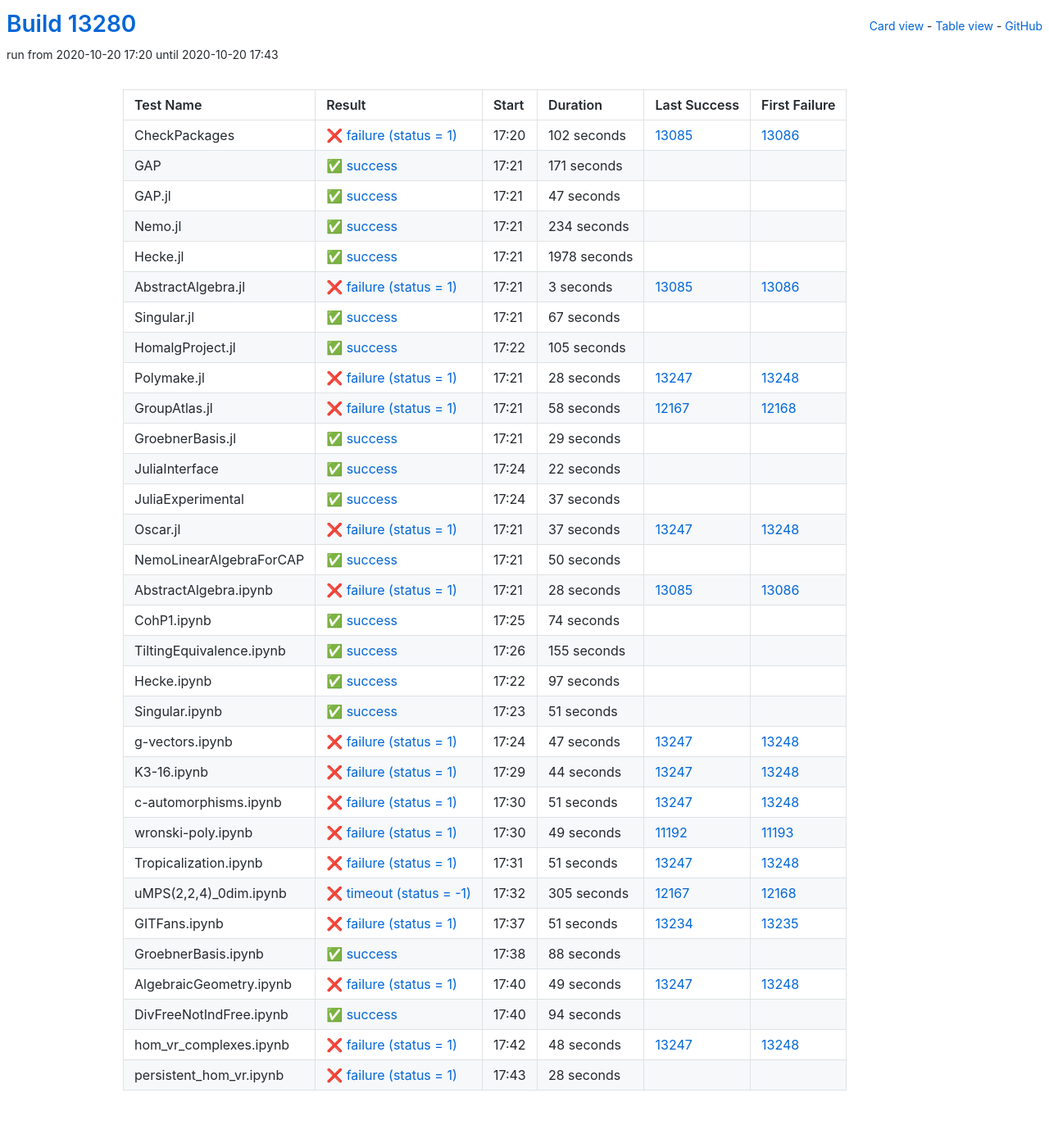
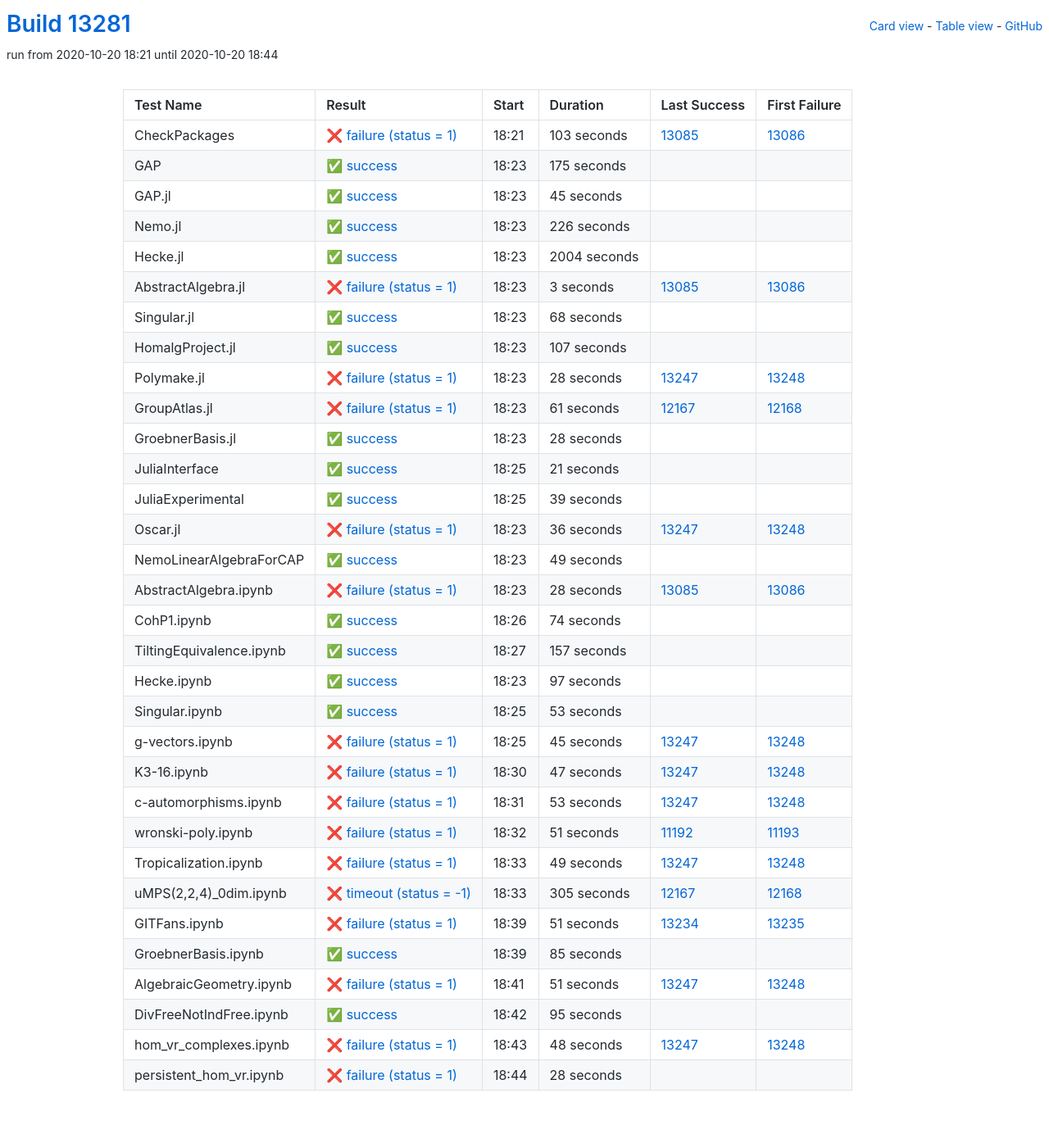
Before and after one commit to oscar-system/oscar-ci-status, a Jekyll site: the page built from table.html, in a window 1280 px wide. Shown: the whole page at 82% size. Built offline with Jekyll 4.4.1, drawn with Linux system fonts in a browser that asks for light colours.

Commit message:
Build #13281

```diff
--- a/_data/ci.yml
+++ b/_data/ci.yml
@@ -1,6 +1,6 @@
 ---
-build: 13280
-build_url: https://oscarci.mathematik.uni-kl.de/job/oscar/13280/
+build: 13281
+build_url: https://oscarci.mathematik.uni-kl.de/job/oscar/13281/
 job: oscar
 organization: oscar-system
 repo: oscar-ci-status
@@ -8,68 +8,68 @@
 tests:
 - name: CheckPackages
   id: checkpackages
-  log: https://oscarci.mathematik.uni-kl.de/job/oscar/13280/artifact/logs/build-13280/CheckPackages.log
-  start: 2020-10-20 17:20
+  log: https://oscarci.mathematik.uni-kl.de/job/oscar/13281/artifact/logs/build-13281/CheckPackages.log
+  start: 2020-10-20 18:21
   success: false
   exitcode: 1
   status: failure
-  duration: 102
+  duration: 103
   last_success: 13085
   last_success_url: https://oscarci.mathematik.uni-kl.de/job/oscar/13085/
   first_failure: 13086
   first_failure_url: https://oscarci.mathematik.uni-kl.de/job/oscar/13086/
 - name: GAP
   id: gap
-  log: https://oscarci.mathematik.uni-kl.de/job/oscar/13280/artifact/logs/build-13280/GAP.log
-  start: 2020-10-20 17:21
+  log: https://oscarci.mathematik.uni-kl.de/job/oscar/13281/artifact/logs/build-13281/GAP.log
+  start: 2020-10-20 18:23
   success: true
   exitcode: 0
   status: success
-  duration: 171
+  duration: 175
   last_success: false
   last_success_url:
   first_failure: false
   first_failure_url:
 - name: GAP.jl
   id: gap-jl
-  log: https://oscarci.mathematik.uni-kl.de/job/oscar/13280/artifact/logs/build-13280/GAP.jl.log
-  start: 2020-10-20 17:21
+  log: https://oscarci.mathematik.uni-kl.de/job/oscar/13281/artifact/logs/build-13281/GAP.jl.log
+  start: 2020-10-20 18:23
   success: true
   exitcode: 0
   status: success
-  duration: 47
+  duration: 45
   last_success: false
   last_success_url:
   first_failure: false
   first_failure_url:
 - name: Nemo.jl
   id: nemo-jl
-  log: https://oscarci.mathematik.uni-kl.de/job/oscar/13280/artifact/logs/build-13280/Nemo.jl.log
-  start: 2020-10-20 17:21
+  log: https://oscarci.mathematik.uni-kl.de/job/oscar/13281/artifact/logs/build-13281/Nemo.jl.log
+  start: 2020-10-20 18:23
   success: true
   exitcode: 0
   status: success
-  duration: 234
+  duration: 226
   last_success: false
   last_success_url:
   first_failure: false
   first_failure_url:
 - name: Hecke.jl
   id: hecke-jl
-  log: https://oscarci.mathematik.uni-kl.de/job/oscar/13280/artifact/logs/build-13280/Hecke.jl.log
-  start: 2020-10-20 17:21
+  log: https://oscarci.mathematik.uni-kl.de/job/oscar/13281/artifact/logs/build-13281/Hecke.jl.log
+  start: 2020-10-20 18:23
   success: true
   exitcode: 0
   status: success
-  duration: 1978
+  duration: 2004
   last_success: false
   last_success_url:
   first_failure: false
   first_failure_url:
 - name: AbstractAlgebra.jl
   id: abstractalgebra-jl
-  log: https://oscarci.mathematik.uni-kl.de/job/oscar/13280/artifact/logs/build-13280/AbstractAlgebra.jl.log
-  start: 2020-10-20 17:21
+  log: https://oscarci.mathematik.uni-kl.de/job/oscar/13281/artifact/logs/build-13281/AbstractAlgebra.jl.log
+  start: 2020-10-20 18:23
   success: false
   exitcode: 1
   status: failure
@@ -80,32 +80,32 @@
   first_failure_url: https://oscarci.mathematik.uni-kl.de/job/oscar/13086/
 - name: Singular.jl
   id: singular-jl
-  log: https://oscarci.mathematik.uni-kl.de/job/oscar/13280/artifact/logs/build-13280/Singular.jl.log
-  start: 2020-10-20 17:21
+  log: https://oscarci.mathematik.uni-kl.de/job/oscar/13281/artifact/logs/build-13281/Singular.jl.log
+  start: 2020-10-20 18:23
   success: true
   exitcode: 0
   status: success
-  duration: 67
+  duration: 68
   last_success: false
   last_success_url:
   first_failure: false
   first_failure_url:
 - name: HomalgProject.jl
   id: homalgproject-jl
-  log: https://oscarci.mathematik.uni-kl.de/job/oscar/13280/artifact/logs/build-13280/HomalgProject.jl.log
-  start: 2020-10-20 17:22
+  log: https://oscarci.mathematik.uni-kl.de/job/oscar/13281/artifact/logs/build-13281/HomalgProject.jl.log
+  start: 2020-10-20 18:23
   success: true
   exitcode: 0
   status: success
-  duration: 105
+  duration: 107
   last_success: false
   last_success_url:
   first_failure: false
   first_failure_url:
 - name: Polymake.jl
   id: polymake-jl
-  log: https://oscarci.mathematik.uni-kl.de/job/oscar/13280/artifact/logs/build-13280/Polymake.jl.log
-  start: 2020-10-20 17:21
+  log: https://oscarci.mathematik.uni-kl.de/job/oscar/13281/artifact/logs/build-13281/Polymake.jl.log
+  start: 2020-10-20 18:23
   success: false
   exitcode: 1
   status: failure
@@ -116,80 +116,80 @@
   first_failure_url: https://oscarci.mathematik.uni-kl.de/job/oscar/13248/
 - name: GroupAtlas.jl
   id: groupatlas-jl
-  log: https://oscarci.mathematik.uni-kl.de/job/oscar/13280/artifact/logs/build-13280/GroupAtlas.jl.log
-  start: 2020-10-20 17:21
+  log: https://oscarci.mathematik.uni-kl.de/job/oscar/13281/artifact/logs/build-13281/GroupAtlas.jl.log
+  start: 2020-10-20 18:23
   success: false
   exitcode: 1
   status: failure
-  duration: 58
+  duration: 61
   last_success: 12167
   last_success_url: https://oscarci.mathematik.uni-kl.de/job/oscar/12167/
   first_failure: 12168
   first_failure_url: https://oscarci.mathematik.uni-kl.de/job/oscar/12168/
 - name: GroebnerBasis.jl
   id: groebnerbasis-jl
-  log: https://oscarci.mathematik.uni-kl.de/job/oscar/13280/artifact/logs/build-13280/GroebnerBasis.jl.log
-  start: 2020-10-20 17:21
+  log: https://oscarci.mathematik.uni-kl.de/job/oscar/13281/artifact/logs/build-13281/GroebnerBasis.jl.log
+  start: 2020-10-20 18:23
   success: true
   exitcode: 0
   status: success
-  duration: 29
+  duration: 28
   last_success: false
   last_success_url:
   first_failure: false
   first_failure_url:
 - name: JuliaInterface
   id: juliainterface
-  log: https://oscarci.mathematik.uni-kl.de/job/oscar/13280/artifact/logs/build-13280/JuliaInterface.log
-  start: 2020-10-20 17:24
+  log: https://oscarci.mathematik.uni-kl.de/job/oscar/13281/artifact/logs/build-13281/JuliaInterface.log
+  start: 2020-10-20 18:25
   success: true
   exitcode: 0
   status: success
-  duration: 22
+  duration: 21
   last_success: false
   last_success_url:
   first_failure: false
   first_failure_url:
 - name: JuliaExperimental
   id: juliaexperimental
-  log: https://oscarci.mathematik.uni-kl.de/job/oscar/13280/artifact/logs/build-13280/JuliaExperimental.log
-  start: 2020-10-20 17:24
+  log: https://oscarci.mathematik.uni-kl.de/job/oscar/13281/artifact/logs/build-13281/JuliaExperimental.log
+  start: 2020-10-20 18:25
   success: true
   exitcode: 0
   status: success
-  duration: 37
+  duration: 39
   last_success: false
   last_success_url:
   first_failure: false
   first_failure_url:
 - name: Oscar.jl
   id: oscar-jl
-  log: https://oscarci.mathematik.uni-kl.de/job/oscar/13280/artifact/logs/build-13280/Oscar.jl.log
-  start: 2020-10-20 17:21
+  log: https://oscarci.mathematik.uni-kl.de/job/oscar/13281/artifact/logs/build-13281/Oscar.jl.log
+  start: 2020-10-20 18:23
   success: false
   exitcode: 1
   status: failure
-  duration: 37
+  duration: 36
   last_success: 13247
   last_success_url: https://oscarci.mathematik.uni-kl.de/job/oscar/13247/
   first_failure: 13248
   first_failure_url: https://oscarci.mathematik.uni-kl.de/job/oscar/13248/
 - name: NemoLinearAlgebraForCAP
   id: nemolinearalgebraforcap
-  log: https://oscarci.mathematik.uni-kl.de/job/oscar/13280/artifact/logs/build-13280/NemoLinearAlgebraForCAP.log
-  start: 2020-10-20 17:21
+  log: https://oscarci.mathematik.uni-kl.de/job/oscar/13281/artifact/logs/build-13281/NemoLinearAlgebraForCAP.log
+  start: 2020-10-20 18:23
   success: true
   exitcode: 0
   status: success
-  duration: 50
+  duration: 49
   last_success: false
   last_success_url:
   first_failure: false
   first_failure_url:
 - name: AbstractAlgebra.ipynb
   id: abstractalgebra-ipynb
-  log: https://oscarci.mathematik.uni-kl.de/job/oscar/13280/artifact/logs/build-13280/AbstractAlgebra.ipynb.log
-  start: 2020-10-20 17:21
+  log: https://oscarci.mathematik.uni-kl.de/job/oscar/13281/artifact/logs/build-13281/AbstractAlgebra.ipynb.log
+  start: 2020-10-20 18:23
   success: false
   exitcode: 1
   status: failure
@@ -200,8 +200,8 @@
   first_failure_url: https://oscarci.mathematik.uni-kl.de/job/oscar/13086/
 - name: CohP1.ipynb
   id: cohp1-ipynb
-  log: https://oscarci.mathematik.uni-kl.de/job/oscar/13280/artifact/logs/build-13280/CohP1.ipynb.log
-  start: 2020-10-20 17:25
+  log: https://oscarci.mathematik.uni-kl.de/job/oscar/13281/artifact/logs/build-13281/CohP1.ipynb.log
+  start: 2020-10-20 18:26
   success: true
   exitcode: 0
   status: success
@@ -212,20 +212,20 @@
   first_failure_url:
 - name: TiltingEquivalence.ipynb
   id: tiltingequivalence-ipynb
-  log: https://oscarci.mathematik.uni-kl.de/job/oscar/13280/artifact/logs/build-13280/TiltingEquivalence.ipynb.log
-  start: 2020-10-20 17:26
+  log: https://oscarci.mathematik.uni-kl.de/job/oscar/13281/artifact/logs/build-13281/TiltingEquivalence.ipynb.log
+  start: 2020-10-20 18:27
   success: true
   exitcode: 0
   status: success
-  duration: 155
+  duration: 157
   last_success: false
   last_success_url:
   first_failure: false
   first_failure_url:
 - name: Hecke.ipynb
   id: hecke-ipynb
-  log: https://oscarci.mathematik.uni-kl.de/job/oscar/13280/artifact/logs/build-13280/Hecke.ipynb.log
-  start: 2020-10-20 17:22
+  log: https://oscarci.mathematik.uni-kl.de/job/oscar/13281/artifact/logs/build-13281/Hecke.ipynb.log
+  start: 2020-10-20 18:23
   success: true
   exitcode: 0
   status: success
@@ -236,20 +236,32 @@
   first_failure_url:
 - name: Singular.ipynb
   id: singular-ipynb
-  log: https://oscarci.mathematik.uni-kl.de/job/oscar/13280/artifact/logs/build-13280/Singular.ipynb.log
-  start: 2020-10-20 17:23
+  log: https://oscarci.mathematik.uni-kl.de/job/oscar/13281/artifact/logs/build-13281/Singular.ipynb.log
+  start: 2020-10-20 18:25
   success: true
   exitcode: 0
   status: success
-  duration: 51
+  duration: 53
   last_success: false
   last_success_url:
   first_failure: false
   first_failure_url:
 - name: g-vectors.ipynb
   id: g-vectors-ipynb
-  log: https://oscarci.mathematik.uni-kl.de/job/oscar/13280/artifact/logs/build-13280/g-vectors.ipynb.log
-  start: 2020-10-20 17:24
+  log: https://oscarci.mathematik.uni-kl.de/job/oscar/13281/artifact/logs/build-13281/g-vectors.ipynb.log
+  start: 2020-10-20 18:25
+  success: false
+  exitcode: 1
+  status: failure
+  duration: 45
+  last_success: 13247
+  last_success_url: https://oscarci.mathematik.uni-kl.de/job/oscar/13247/
+  first_failure: 13248
+  first_failure_url: https://oscarci.mathematik.uni-kl.de/job/oscar/13248/
+- name: K3-16.ipynb
+  id: k3-16-ipynb
+  log: https://oscarci.mathematik.uni-kl.de/job/oscar/13281/artifact/logs/build-13281/K3-16.ipynb.log
+  start: 2020-10-20 18:30
   success: false
   exitcode: 1
   status: failure
@@ -258,58 +270,46 @@
   last_success_url: https://oscarci.mathematik.uni-kl.de/job/oscar/13247/
   first_failure: 13248
   first_failure_url: https://oscarci.mathematik.uni-kl.de/job/oscar/13248/
-- name: K3-16.ipynb
-  id: k3-16-ipynb
-  log: https://oscarci.mathematik.uni-kl.de/job/oscar/13280/artifact/logs/build-13280/K3-16.ipynb.log
-  start: 2020-10-20 17:29
+- name: c-automorphisms.ipynb
+  id: c-automorphisms-ipynb
+  log: https://oscarci.mathematik.uni-kl.de/job/oscar/13281/artifact/logs/build-13281/c-automorphisms.ipynb.log
+  start: 2020-10-20 18:31
   success: false
   exitcode: 1
   status: failure
-  duration: 44
-  last_success: 13247
-  last_success_url: https://oscarci.mathematik.uni-kl.de/job/oscar/13247/
-  first_failure: 13248
-  first_failure_url: https://oscarci.mathematik.uni-kl.de/job/oscar/13248/
-- name: c-automorphisms.ipynb
-  id: c-automorphisms-ipynb
-  log: https://oscarci.mathematik.uni-kl.de/job/oscar/13280/artifact/logs/build-13280/c-automorphisms.ipynb.log
-  start: 2020-10-20 17:30
-  success: false
-  exitcode: 1
-  status: failure
-  duration: 51
+  duration: 53
   last_success: 13247
   last_success_url: https://oscarci.mathematik.uni-kl.de/job/oscar/13247/
   first_failure: 13248
   first_failure_url: https://oscarci.mathematik.uni-kl.de/job/oscar/13248/
 - name: wronski-poly.ipynb
   id: wronski-poly-ipynb
-  log: https://oscarci.mathematik.uni-kl.de/job/oscar/13280/artifact/logs/build-13280/wronski-poly.ipynb.log
-  start: 2020-10-20 17:30
+  log: https://oscarci.mathematik.uni-kl.de/job/oscar/13281/artifact/logs/build-13281/wronski-poly.ipynb.log
+  start: 2020-10-20 18:32
   success: false
   exitcode: 1
   status: failure
-  duration: 49
+  duration: 51
   last_success: 11192
   last_success_url: https://oscarci.mathematik.uni-kl.de/job/oscar/11192/
   first_failure: 11193
   first_failure_url: https://oscarci.mathematik.uni-kl.de/job/oscar/11193/
 - name: Tropicalization.ipynb
   id: tropicalization-ipynb
-  log: https://oscarci.mathematik.uni-kl.de/job/oscar/13280/artifact/logs/build-13280/Tropicalization.ipynb.log
-  start: 2020-10-20 17:31
+  log: https://oscarci.mathematik.uni-kl.de/job/oscar/13281/artifact/logs/build-13281/Tropicalization.ipynb.log
+  start: 2020-10-20 18:33
   success: false
   exitcode: 1
   status: failure
-  duration: 51
+  duration: 49
   last_success: 13247
   last_success_url: https://oscarci.mathematik.uni-kl.de/job/oscar/13247/
   first_failure: 13248
   first_failure_url: https://oscarci.mathematik.uni-kl.de/job/oscar/13248/
 - name: uMPS(2,2,4)_0dim.ipynb
   id: umps-2-2-4-0dim-ipynb
-  log: https://oscarci.mathematik.uni-kl.de/job/oscar/13280/artifact/logs/build-13280/uMPS-2-2-4-_0dim.ipynb.log
-  start: 2020-10-20 17:32
+  log: https://oscarci.mathematik.uni-kl.de/job/oscar/13281/artifact/logs/build-13281/uMPS-2-2-4-_0dim.ipynb.log
+  start: 2020-10-20 18:33
   success: false
   exitcode: -1
   status: timeout
@@ -320,8 +320,8 @@
   first_failure_url: https://oscarci.mathematik.uni-kl.de/job/oscar/12168/
 - name: GITFans.ipynb
   id: gitfans-ipynb
-  log: https://oscarci.mathematik.uni-kl.de/job/oscar/13280/artifact/logs/build-13280/GITFans.ipynb.log
-  start: 2020-10-20 17:37
+  log: https://oscarci.mathematik.uni-kl.de/job/oscar/13281/artifact/logs/build-13281/GITFans.ipynb.log
+  start: 2020-10-20 18:39
   success: false
   exitcode: 1
   status: failure
@@ -332,44 +332,44 @@
   first_failure_url: https://oscarci.mathematik.uni-kl.de/job/oscar/13235/
 - name: GroebnerBasis.ipynb
   id: groebnerbasis-ipynb
-  log: https://oscarci.mathematik.uni-kl.de/job/oscar/13280/artifact/logs/build-13280/GroebnerBasis.ipynb.log
-  start: 2020-10-20 17:38
+  log: https://oscarci.mathematik.uni-kl.de/job/oscar/13281/artifact/logs/build-13281/GroebnerBasis.ipynb.log
+  start: 2020-10-20 18:39
   success: true
   exitcode: 0
   status: success
-  duration: 88
+  duration: 85
   last_success: false
   last_success_url:
   first_failure: false
   first_failure_url:
 - name: AlgebraicGeometry.ipynb
   id: algebraicgeometry-ipynb
-  log: https://oscarci.mathematik.uni-kl.de/job/oscar/13280/artifact/logs/build-13280/AlgebraicGeometry.ipynb.log
-  start: 2020-10-20 17:40
+  log: https://oscarci.mathematik.uni-kl.de/job/oscar/13281/artifact/logs/build-13281/AlgebraicGeometry.ipynb.log
+  start: 2020-10-20 18:41
   success: false
   exitcode: 1
   status: failure
-  duration: 49
+  duration: 51
   last_success: 13247
   last_success_url: https://oscarci.mathematik.uni-kl.de/job/oscar/13247/
   first_failure: 13248
   first_failure_url: https://oscarci.mathematik.uni-kl.de/job/oscar/13248/
 - name: DivFreeNotIndFree.ipynb
   id: divfreenotindfree-ipynb
-  log: https://oscarci.mathematik.uni-kl.de/job/oscar/13280/artifact/logs/build-13280/DivFreeNotIndFree.ipynb.log
-  start: 2020-10-20 17:40
+  log: https://oscarci.mathematik.uni-kl.de/job/oscar/13281/artifact/logs/build-13281/DivFreeNotIndFree.ipynb.log
+  start: 2020-10-20 18:42
   success: true
   exitcode: 0
   status: success
-  duration: 94
+  duration: 95
   last_success: false
   last_success_url:
   first_failure: false
   first_failure_url:
 - name: hom_vr_complexes.ipynb
   id: hom-vr-complexes-ipynb
-  log: https://oscarci.mathematik.uni-kl.de/job/oscar/13280/artifact/logs/build-13280/hom_vr_complexes.ipynb.log
-  start: 2020-10-20 17:42
+  log: https://oscarci.mathematik.uni-kl.de/job/oscar/13281/artifact/logs/build-13281/hom_vr_complexes.ipynb.log
+  start: 2020-10-20 18:43
   success: false
   exitcode: 1
   status: failure
@@ -380,8 +380,8 @@
   first_failure_url: https://oscarci.mathematik.uni-kl.de/job/oscar/13248/
 - name: persistent_hom_vr.ipynb
   id: persistent-hom-vr-ipynb
-  log: https://oscarci.mathematik.uni-kl.de/job/oscar/13280/artifact/logs/build-13280/persistent_hom_vr.ipynb.log
-  start: 2020-10-20 17:43
+  log: https://oscarci.mathematik.uni-kl.de/job/oscar/13281/artifact/logs/build-13281/persistent_hom_vr.ipynb.log
+  start: 2020-10-20 18:44
   success: false
   exitcode: 1
   status: failure
```
Also changed, not shown: README.md.
